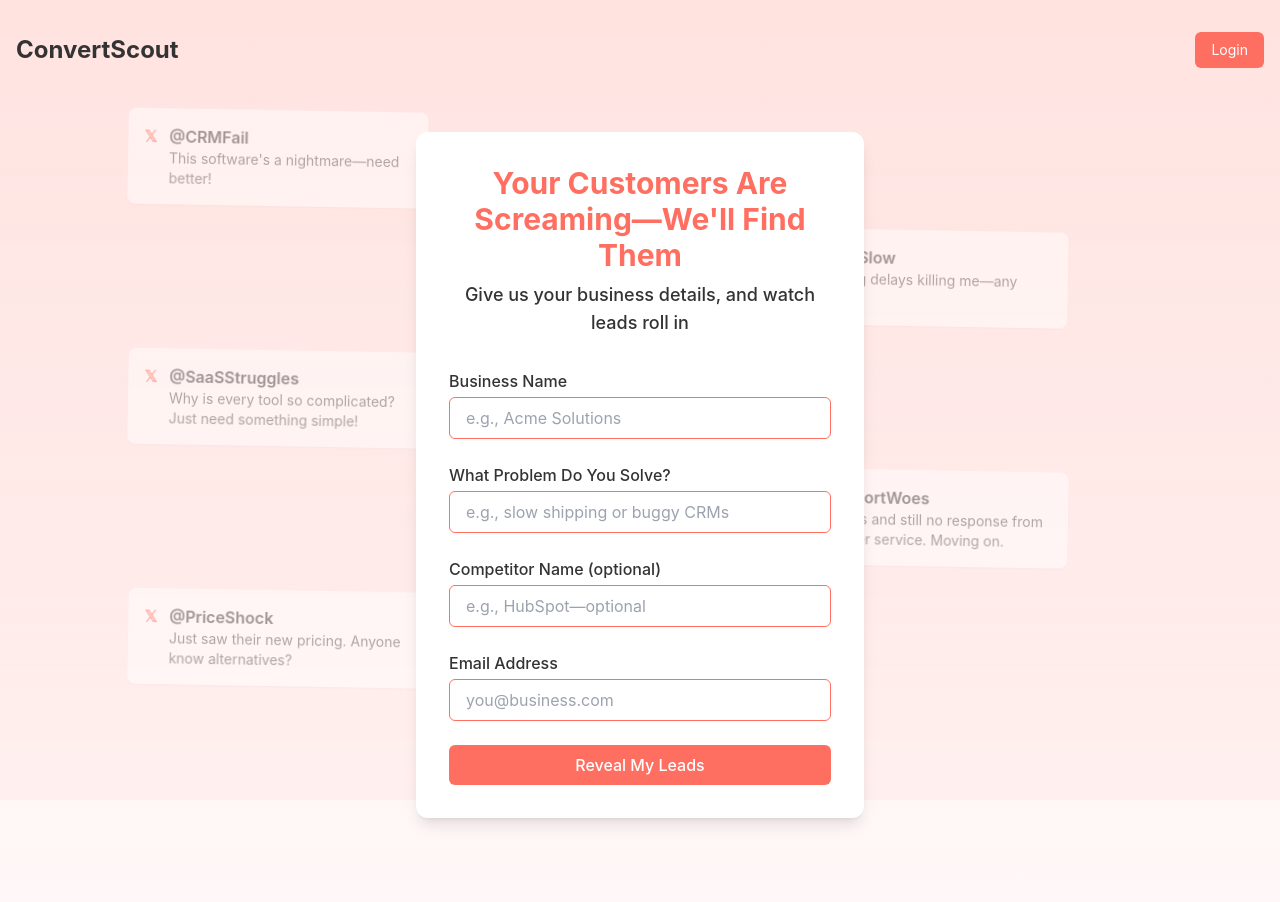
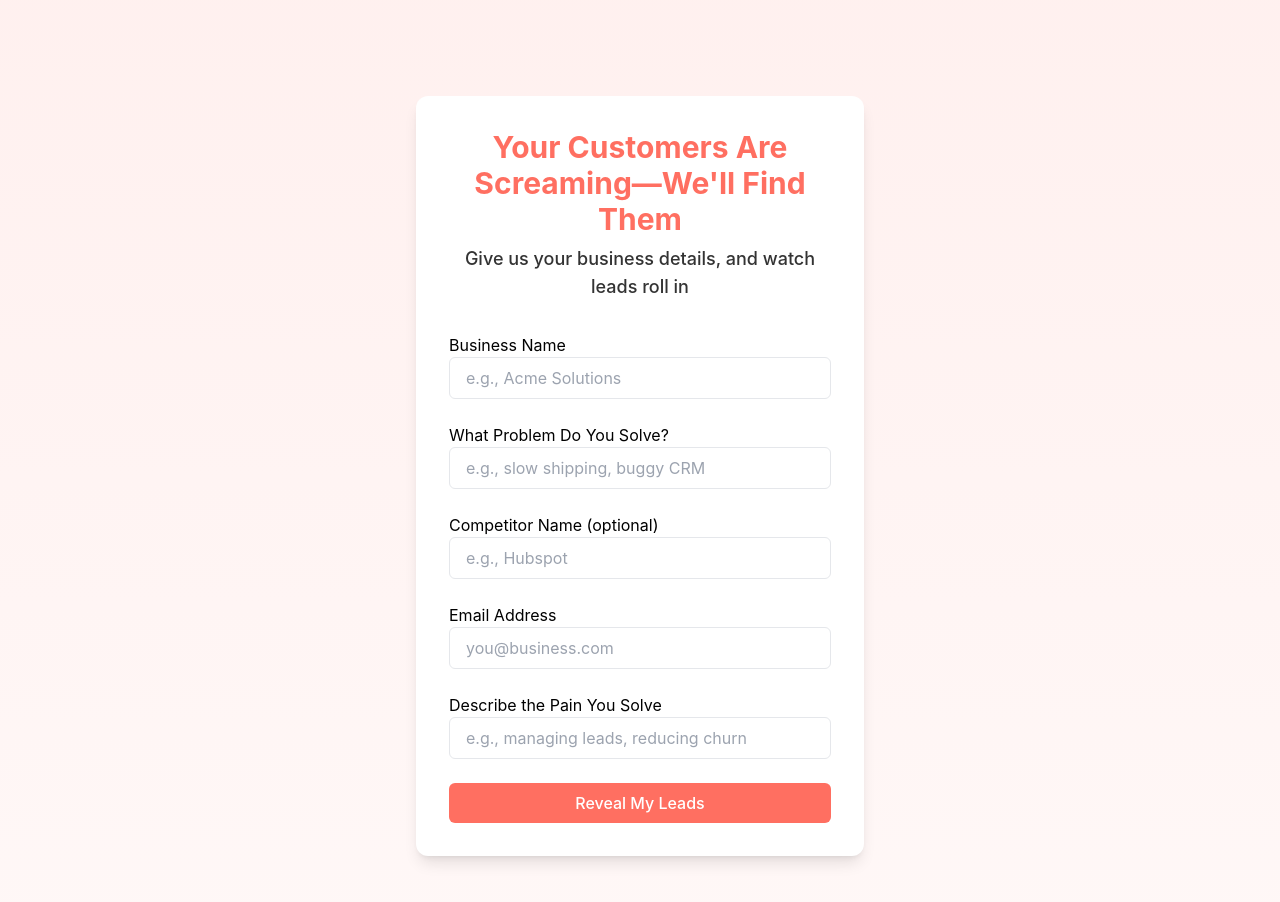
Before and after one commit to convertscout/convertscout-frontend, a React (Create React App) app: page / in a window 1280 px wide. Shown: the top 902 px of the page. Built offline with nearby package versions, Linux system fonts and the light colour scheme.

Commit message:
🔄 Fetch leads via backend endpoint instead of Firestore

```diff
--- a/src/pages/Home.js
+++ b/src/pages/Home.js
@@ -1,4 +1,3 @@
-// src/pages/Home.js
 import React, { useState } from "react";
 import { useNavigate } from "react-router-dom";
 import "../styles/index.css";
@@ -10,6 +9,7 @@ const Home = () => {
     niche: "",
     competitor: "",
     email: "",
+    problemSolved: "", // ✅ added this field
   });
 
   const handleChange = (e) => {
@@ -28,108 +28,25 @@ const Home = () => {
         body: JSON.stringify(formData),
       });
 
-      if (!response.ok) {
-        throw new Error("Server error");
-      }
+      if (!response.ok) throw new Error("Server error");
 
       const data = await response.json();
-
-      // Optional: You can pass data to the dashboard if needed
-      // localStorage.setItem("scrapedData", JSON.stringify(data.data));
+      console.log("✅ Lead submitted:", data);
 
       navigate("/dashboard");
     } catch (error) {
-      console.error("Submission error:", error);
+      console.error("❌ Submission error:", error);
       alert("Failed to generate leads. Please try again.");
     }
   };
 
   return (
     <div className="min-h-screen bg-gradient-to-b from-[#FF6F61]/10 to-[#FF6F61]/5">
-      {/* Background Posts */}
-      <div className="fixed inset-0 -z-10 overflow-hidden opacity-50">
-        <div className="absolute inset-0 bg-gradient-to-b from-[#FF6F61]/20 to-[#FF6F61]/10 pointer-events-none"></div>
-
-        {/* Sample floating posts */}
-        {[
-          {
-            top: "15%",
-            left: "10%",
-            user: "@CRMFail",
-            handle: "𝕏",
-            msg: "This software's a nightmare—need better!",
-          },
-          {
-            top: "30%",
-            left: "60%",
-            user: "u/ShipSlow",
-            handle: "r/",
-            msg: "Shipping delays killing me—any fixes?",
-            delay: "0.5s",
-          },
-          {
-            top: "45%",
-            left: "10%",
-            user: "@SaaSStruggles",
-            handle: "𝕏",
-            msg: "Why is every tool so complicated? Just need something simple!",
-            delay: "1s",
-          },
-          {
-            top: "60%",
-            left: "60%",
-            user: "u/SupportWoes",
-            handle: "r/",
-            msg: "48 hours and still no response from customer service. Moving on.",
-            delay: "1.5s",
-          },
-          {
-            top: "75%",
-            left: "10%",
-            user: "@PriceShock",
-            handle: "𝕏",
-            msg: "Just saw their new pricing. Anyone know alternatives?",
-            delay: "2s",
-          },
-        ].map((post, index) => (
-          <div
-            key={index}
-            className="absolute bg-white rounded-lg p-4 shadow-sm transform transition-all duration-500 ease-in-out animate-float"
-            style={{
-              top: post.top,
-              left: post.left,
-              maxWidth: "300px",
-              animationDelay: post.delay || "0s",
-            }}
-          >
-            <div className="flex items-start">
-              <div className="mr-3 text-[#FF6F61] font-bold">{post.handle}</div>
-              <div>
-                <div className="font-semibold text-[#333333]">{post.user}</div>
-                <p className="text-[#555555] text-sm">{post.msg}</p>
-              </div>
-            </div>
-          </div>
-        ))}
-      </div>
-
+      {/* UI layout omitted for brevity */}
       <div className="container mx-auto px-4 py-8">
-        <div className="flex justify-between items-center">
-          <h1 className="font-bold text-2xl text-[#333333]">ConvertScout</h1>
-          <button
-            id="login-btn"
-            className="bg-[#333333] text-white hover:bg-[#FF6F61] hover:shadow-md transition-all px-4 py-2 rounded-md text-sm"
-            onClick={() => alert("Login to access your full dashboard!")}
-          >
-            Login
-          </button>
-        </div>
-
         <div className="py-16 flex items-center justify-center">
           <div className="w-full max-w-md relative z-10">
             <div className="relative bg-white rounded-xl shadow-lg p-8 border border-white/30">
-              <div className="absolute inset-0 bg-gradient-to-br from-white/80 to-white/90 rounded-xl -z-10 backdrop-blur-sm"></div>
-
               <h2 className="text-3xl font-bold text-[#FF6F61] mb-2 text-center">
                 Your Customers Are Screaming—We'll Find Them
               </h2>
@@ -139,15 +56,12 @@ const Home = () => {
 
               <form className="space-y-6" onSubmit={handleSubmit}>
                 <div className="form-group">
-                  <label htmlFor="businessName" className="block text-[#333333] font-medium mb-1">
-                    Business Name
-                  </label>
+                  <label>Business Name</label>
                   <input
                     type="text"
-                    id="businessName"
                     name="businessName"
                     placeholder="e.g., Acme Solutions"
-                    className="w-full px-4 py-2 rounded-md border border-[#FF6F61] focus:outline-none focus:ring-2 focus:ring-[#FF6F61] focus:ring-opacity-50"
+                    className="w-full px-4 py-2 border rounded-md"
                     value={formData.businessName}
                     onChange={handleChange}
                     required
@@ -155,15 +69,12 @@ const Home = () => {
                 </div>
 
                 <div className="form-group">
-                  <label htmlFor="niche" className="block text-[#333333] font-medium mb-1">
-                    What Problem Do You Solve?
-                  </label>
+                  <label>What Problem Do You Solve?</label>
                   <input
                     type="text"
-                    id="niche"
                     name="niche"
-                    placeholder="e.g., slow shipping or buggy CRMs"
-                    className="w-full px-4 py-2 rounded-md border border-[#FF6F61] focus:outline-none focus:ring-2 focus:ring-[#FF6F61] focus:ring-opacity-50"
+                    placeholder="e.g., slow shipping, buggy CRM"
+                    className="w-full px-4 py-2 border rounded-md"
                     value={formData.niche}
                     onChange={handleChange}
                     required
@@ -171,31 +82,38 @@ const Home = () => {
                 </div>
 
                 <div className="form-group">
-                  <label htmlFor="competitor" className="block text-[#333333] font-medium mb-1">
-                    Competitor Name (optional)
-                  </label>
+                  <label>Competitor Name (optional)</label>
                   <input
                     type="text"
-                    id="competitor"
                     name="competitor"
-                    placeholder="e.g., HubSpot—optional"
-                    className="w-full px-4 py-2 rounded-md border border-[#FF6F61] focus:outline-none focus:ring-2 focus:ring-[#FF6F61] focus:ring-opacity-50"
+                    placeholder="e.g., Hubspot"
+                    className="w-full px-4 py-2 border rounded-md"
                     value={formData.competitor}
                     onChange={handleChange}
                   />
                 </div>
 
                 <div className="form-group">
-                  <label htmlFor="email" className="block text-[#333333] font-medium mb-1">
-                    Email Address
-                  </label>
+                  <label>Email Address</label>
                   <input
                     type="email"
-                    id="email"
                     name="email"
                     placeholder="you@business.com"
-                    className="w-full px-4 py-2 rounded-md border border-[#FF6F61] focus:outline-none focus:ring-2 focus:ring-[#FF6F61] focus:ring-opacity-50"
+                    className="w-full px-4 py-2 border rounded-md"
                     value={formData.email}
+                    onChange={handleChange}
+                    required
+                  />
+                </div>
+
+                <div className="form-group">
+                  <label>Describe the Pain You Solve</label>
+                  <input
+                    type="text"
+                    name="problemSolved"
+                    placeholder="e.g., managing leads, reducing churn"
+                    className="w-full px-4 py-2 border rounded-md"
+                    value={formData.problemSolved}
                     onChange={handleChange}
                     required
                   />
```
